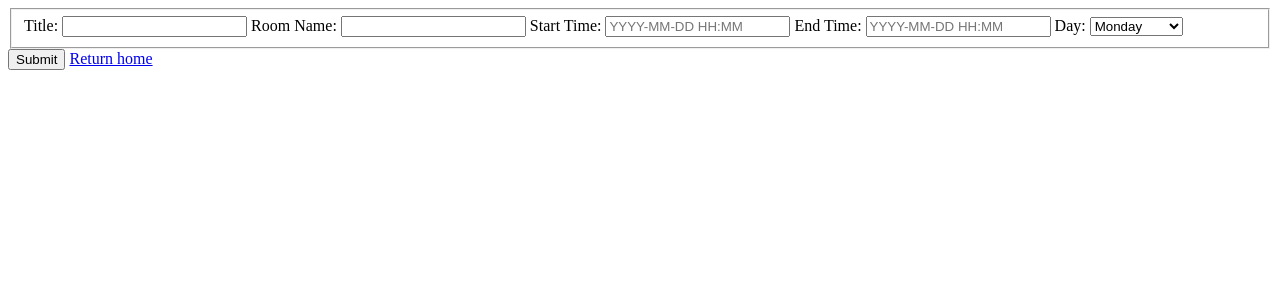
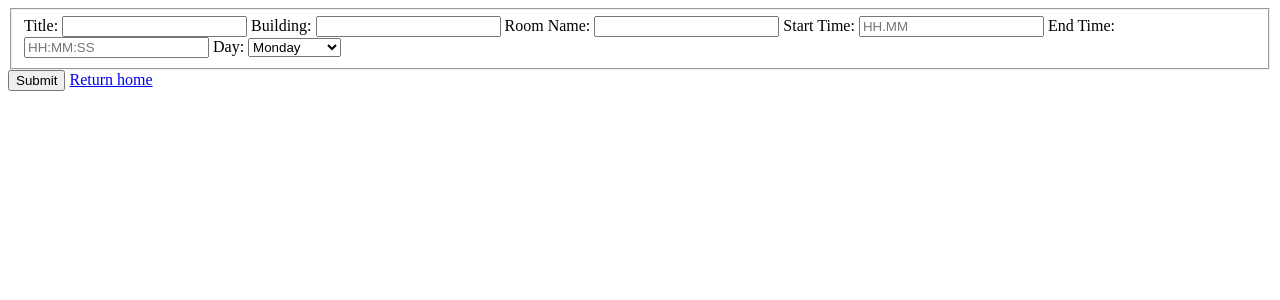
Before and after one commit to stromnorcross/RoomFinder, a Django app: page /create/ in a window 1280 px wide. Shown: the top 300 px of the page. Run offline with Django 4.2, Linux system fonts and the light colour scheme.

Commit message:
reservation conflict logic

```diff
--- a/roomFinder_app/forms.py
+++ b/roomFinder_app/forms.py
@@ -6,7 +6,7 @@ from .models import Reservation, Room
 class RoomForm(ModelForm):
     class Meta:
         model = Room
-        fields = ['room_name', ]
+        fields = ['room_name','building']
 
 class UserForm(ModelForm):
     class Meta:
--- a/roomFinder_app/templates/create_reservation.html
+++ b/roomFinder_app/templates/create_reservation.html
@@ -10,12 +10,14 @@
     <fieldset>
         <label for="title">Title: </label>
         <input type="text" id="title" name="title">
+        <label for="building">Building: </label>
+        <input type="text" id="building" name="building">
         <label for="room_name">Room Name: </label>
         <input type="text" id="room_name" name="room_name">
         <label for="start_time">Start Time: </label>
-        <input type="text" id="start_time" name="start_time" placeholder="YYYY-MM-DD HH:MM">
+        <input type="text" id="start_time" name="start_time" placeholder="HH.MM">
         <label for="end_time">End Time: </label>
-        <input type="text" id="end_time" name="end_time" placeholder="YYYY-MM-DD HH:MM">
+        <input type="text" id="end_time" name="end_time" placeholder="HH:MM:SS">
         <label for="day">Day: </label>
         <select id="day" name="day">
             <option value="1">Monday</option>
--- a/roomFinder_app/views.py
+++ b/roomFinder_app/views.py
@@ -65,23 +65,20 @@ class RoomDetailView(generic.DetailView):
 def make_reservation(request):
     if request.method == "POST":
         # change room_id for POST to be expected request
+        building = request.POST['building']
         room_name = request.POST['room_name']
-        room = Room.objects.all().get(room_name=room_name)
-        # for reservation in Reservation.objects.all().filter(room=room):
-        # # only allow booking if the requested start time is after the reservation end time
-        # # or requested end time is before reservation start time, need to check hotel reservation logic for if-elif
-        #     if str(reservation.start_time) > request.POST['start_time'] and str(reservation.start_time) > request.POST['end_time']:
-        #     # pass is a keyword that does nothing, kinda like break but instead it just lets the loop keep running to check
-        #     # the requested start and end times with other reservations
-        #         pass
-        #     elif str(reservation.end_time) < request.POST['start_time'] and str(reservation.end_time) < request.POST['end_time']:
-        #         pass
-        #     else:
-        #         #messages.warning(request, "Invalid Booking Time")
-        #         #return redirect("homepage")
+        room = Room.objects.all().filter(building=building).get(room_name=room_name)
+        for reservation in Reservation.objects.all().filter(room=room):
+            if str(reservation.start_time) > request.POST['start_time'] and str(reservation.start_time) > request.POST['end_time'] and request.POST['start_time']<request.POST['end_time']:
+                pass
+            elif str(reservation.end_time) < request.POST['start_time'] and str(reservation.end_time) < request.POST['end_time']  and request.POST['start_time']<request.POST['end_time']:
+                pass
+            else:
+                messages.warning(request, "Invalid Booking Time: A Reservation Exists For This Time")
+                # placeholder for now need to decide what to do if invalig, redirect to page or keep on page and have them re-enter
+                # return redirect("create_reservation")
 
         current_user = request.user
-        #booking_id = str(room_id) + str(datetime.datetime.now())
         reservation = Reservation()
         room_object = Room.objects.all().get(room_name=room_name)
         print(room_object)
@@ -92,11 +89,13 @@ def make_reservation(request):
         reservation.title = request.POST['title']
         reservation.start_time = request.POST['start_time']
         reservation.end_time = request.POST['end_time']
+        reservation.day = request.POST['day']
 
         reservation.save()
         print(reservation)
-
-        return HttpResponseRedirect(request.META.get('HTTP_REFERER','/'))
+        reservation_pk = reservation.pk
+        reservation_detail_url = reverse('roomFinder_app:reservation_detail', args=[reservation_pk])
+        return HttpResponseRedirect(reservation_detail_url)
     else:
         return HttpResponse('Access Denied')
 
```
